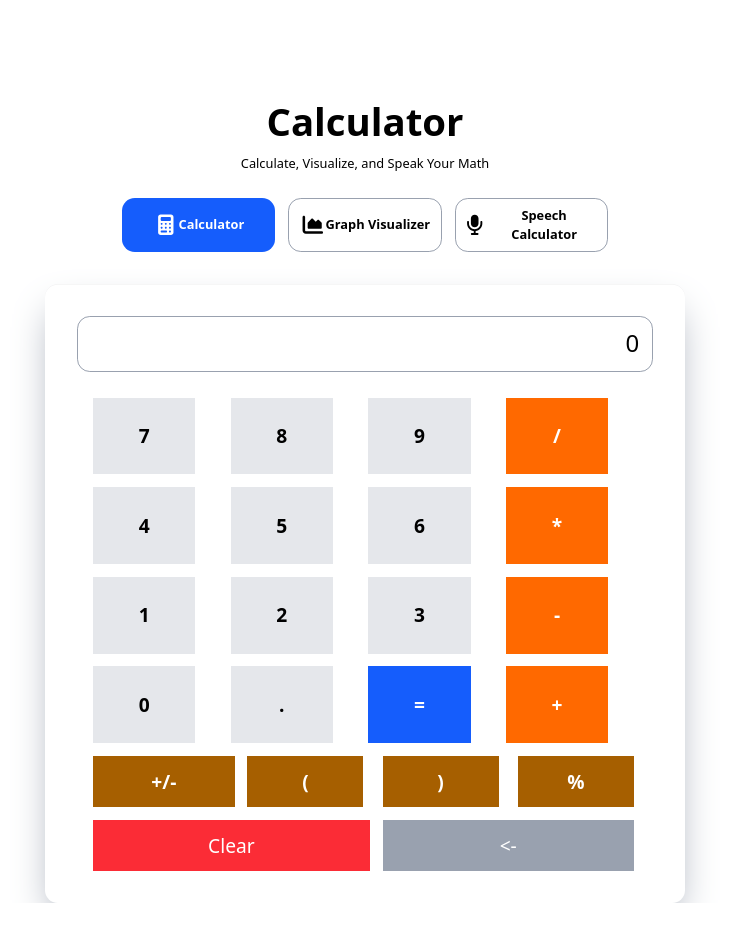
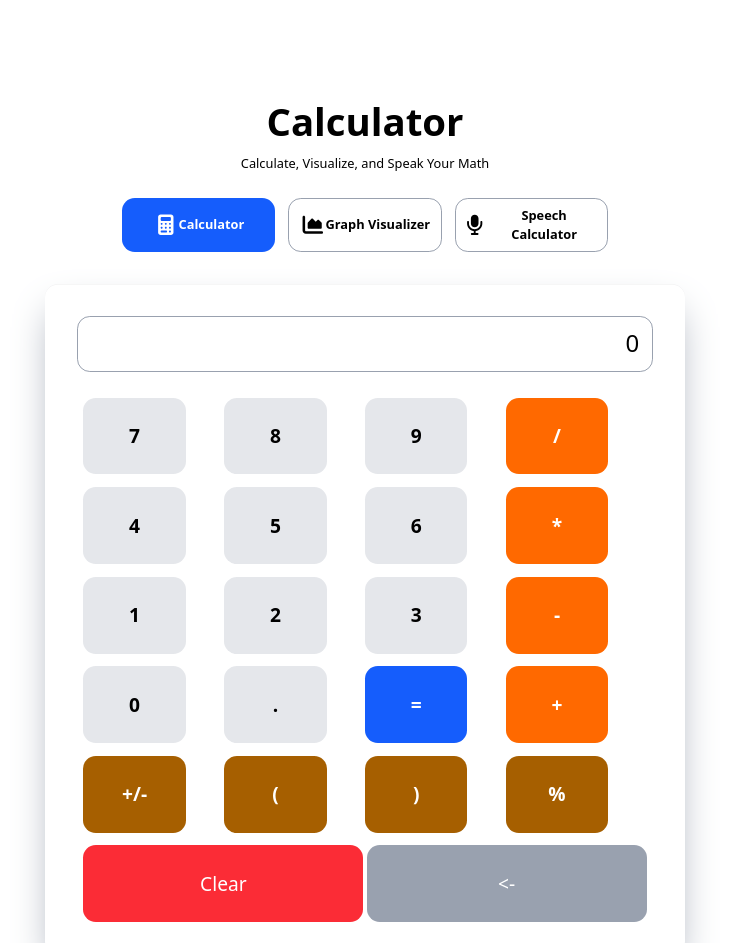
Before and after one commit to adityafadhilh/calculator-react, a React (Vite) app: page / in a window 1280 px wide. Shown: the top 943 px of the page, without its empty margins (275-1004 px from the left). Before the commit the page ends 903 px from the top, so only its background shows below. Built offline with nearby package versions, Linux system fonts and the light colour scheme.

Commit message:
adjust calculator buttons

```diff
--- a/src/components/Calculator.tsx
+++ b/src/components/Calculator.tsx
@@ -70,7 +70,7 @@ export function Calculator() {
             // console.log(response.text);
             // setSolution(response.text || '');
             // console.log(display);
-            const res = await axios.get(import.meta.env.VITE_API_SERVER  + '/solution', {
+            const res = await axios.get(import.meta.env.VITE_API_SERVER + '/solution', {
                 params: {
                     calculation: display
                 }
@@ -132,10 +132,10 @@ export function Calculator() {
                 <div className="w-full text-right color-black rounded-2xl border-gray-400 text-3xl border-2 p-4">
                     {display}
                 </div>
-                <div className='grid grid-cols-4 mt-8 mx-4'>
+                <div className='grid grid-cols-4 mt-8 mx-2'>
                     {buttons.flat().map((btn) => {
                         return (
-                            <div key={btn} onClick={() => handleAddDisplay(btn)} className={`hover:cursor-pointer rounded-2x w-32 mx-1 h-24 text-center font-bold text-2xl p-8 mb-4 mr-4 ${btn === '=' ? 'bg-blue-600 text-white' :
+                            <div key={btn} onClick={() => handleAddDisplay(btn)} className={`hover:cursor-pointer rounded-2xl w-32 h-24 text-center font-bold text-2xl p-8 mb-4 mr-4 ${btn === '=' ? 'bg-blue-600 text-white' :
                                 btn.includes('/') || btn.includes('*') || btn.includes('-') || btn.includes('+') ? 'bg-orange-500 text-white' :
                                     'bg-gray-200 text-black'
                                 }`}>
@@ -144,15 +144,15 @@ export function Calculator() {
                         )
                     })}
                 </div>
-                <div className="flex space-x-4 mb-4">
-                    <div onClick={() => handlePosNeg()} className="hover:cursor-pointer text-2xl flex-1 bg-yellow-700 p-4 ml-5 flex items-center justify-center text-white font-bold">{'+/-'}</div>
-                    <div onClick={() => handleParantheses('(')} className="hover:cursor-pointer flex-1 bg-yellow-700 mr-6 text-2xl items-center justify-center flex text-white font-bold">{'('}</div>
-                    <div onClick={() => handleParantheses(')')} className="hover:cursor-pointer flex-1 bg-yellow-700 mr-6 text-2xl items-center justify-center flex text-white font-bold">{')'}</div>
-                    <div onClick={handleBackspace} className="hover:cursor-pointer flex-1 bg-yellow-700 mr-6 text-2xl items-center justify-center flex text-white font-bold">{'%'}</div>
+                <div className="grid grid-cols-4 mb-4 mx-2">
+                    <div onClick={() => handlePosNeg()} className="hover:cursor-pointer text-2xl w-32 h-24  bg-yellow-700 p-4 flex items-center justify-center text-white font-bold rounded-2xl">{'+/-'}</div>
+                    <div onClick={() => handleParantheses('(')} className="hover:cursor-pointer w-32 h-24 bg-yellow-700 text-2xl items-center justify-center flex text-white font-bold rounded-2xl">{'('}</div>
+                    <div onClick={() => handleParantheses(')')} className="hover:cursor-pointer w-32 h-24 bg-yellow-700 text-2xl items-center justify-center flex text-white font-bold rounded-2xl">{')'}</div>
+                    <div onClick={handleBackspace} className="hover:cursor-pointer w-32 h-24 bg-yellow-700 text-2xl items-center justify-center flex text-white font-bold rounded-2xl">{'%'}</div>
                 </div>
-                <div className="flex space-x-4">
-                    <div onClick={handleClear} className="hover:cursor-pointer text-2xl flex-1 bg-red-500 p-4 ml-5 flex items-center justify-center text-white">Clear</div>
-                    <div onClick={handleBackspace} className="hover:cursor-pointer flex-1 bg-gray-400 mr-6 text-2xl items-center justify-center flex text-white">{'<-'}</div>
+                <div className="grid grid-cols-2 mx-2 gap-1">
+                    <div onClick={handleClear} className="hover:cursor-pointer h-24 text-2xl bg-red-500 p-4 flex items-center justify-center text-white rounded-2xl">Clear</div>
+                    <div onClick={handleBackspace} className="hover:cursor-pointer h-24 bg-gray-400 text-2xl items-center justify-center flex text-white rounded-2xl">{'<-'}</div>
                 </div>
             </div>
             {isLoading &&
@@ -169,7 +169,7 @@ export function Calculator() {
                 </div>
             }
             {error &&
-                 <div className="rounded-2xl w-full mt-10 p-10 shadow-gray-400 shadow-2xl inset-shadow-2xs mb-20">
+                <div className="rounded-2xl w-full mt-10 p-10 shadow-gray-400 shadow-2xl inset-shadow-2xs mb-20">
                     <p className="text-2xl mb-4 text-red-600">Failed to get solution</p>
                 </div>
             }
```
